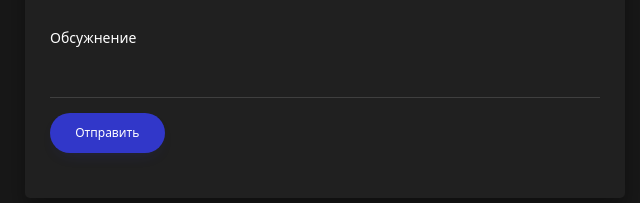
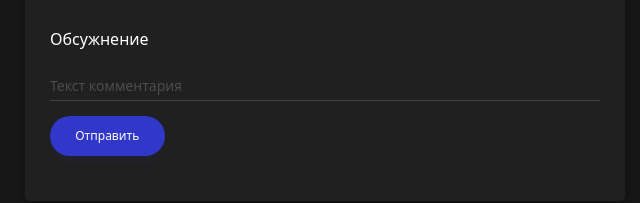
Before and after one commit to Dm1triyShaf/Persone-blog, a website: page src/post.html in a window 1280 px wide. Shown: the part 1762-1965 px from the top of the page, 465-1105 px from the left. Drawn offline with nearby package versions, Linux system fonts and the light colour scheme; files that its build step writes are made by us from their sources.

Commit message:
firstCommit

```diff
--- a/src/assets/scss/blocks/comments.scss
+++ b/src/assets/scss/blocks/comments.scss
@@ -4,7 +4,7 @@
 
 .comments__title {
     margin-bottom: 2rem;
-    font-style: 1.6rem;
+    font-size: 1.6rem;
     color: $white;
     font-weight: 500;
 }
--- a/src/assets/scss/blocks/form.scss
+++ b/src/assets/scss/blocks/form.scss
@@ -14,15 +14,15 @@
     box-shadow: none;
 
     font-family: inherit;
-    font-size: 1.4rem;
+    font-size: 14px;
     color: $white;
 
-    &::placeholder {
-        color: rgba($white, .2);
-    }
+   &::placeholder {
+    color: rgba($white, .2);
+  }
 
     &--textarea {
-        height: 3rem;
+        height: 30px;
         overflow: hidden;
         resize: none;
     }
```
Also changed, not shown: src/post.html (+1 -2 lines), dist/assets/css/style.css, dist/assets/css/style.min.css, dist/post.html.
